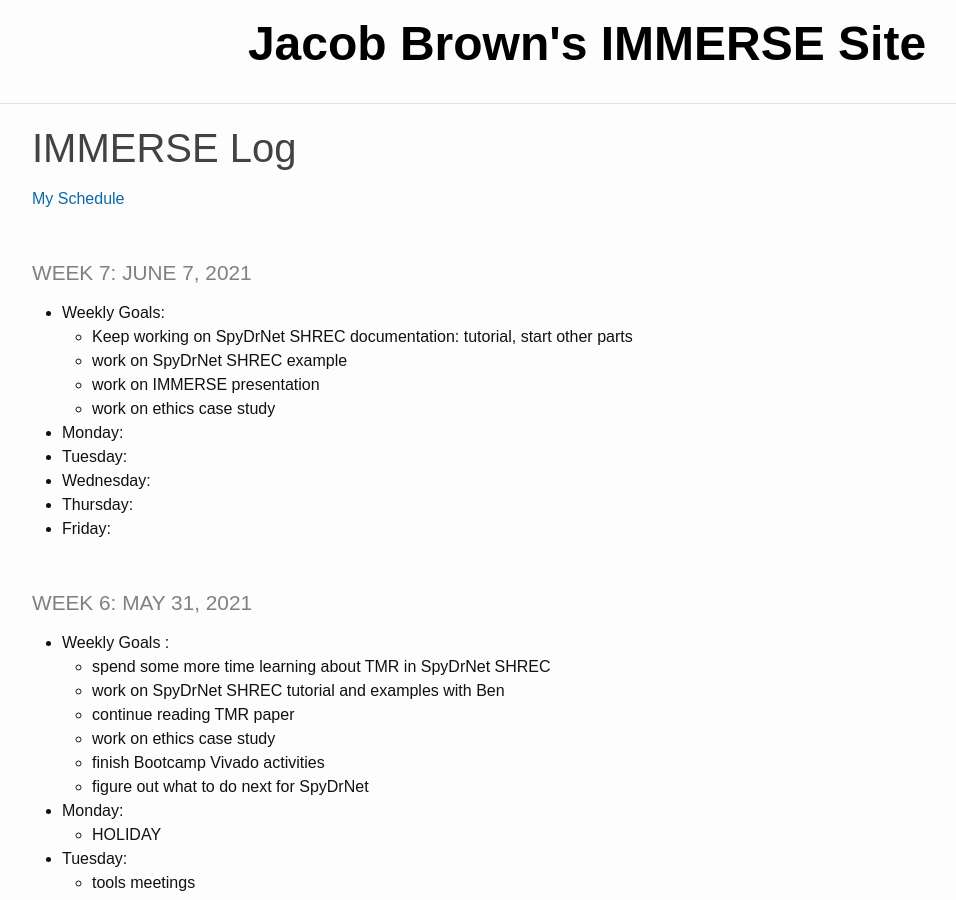
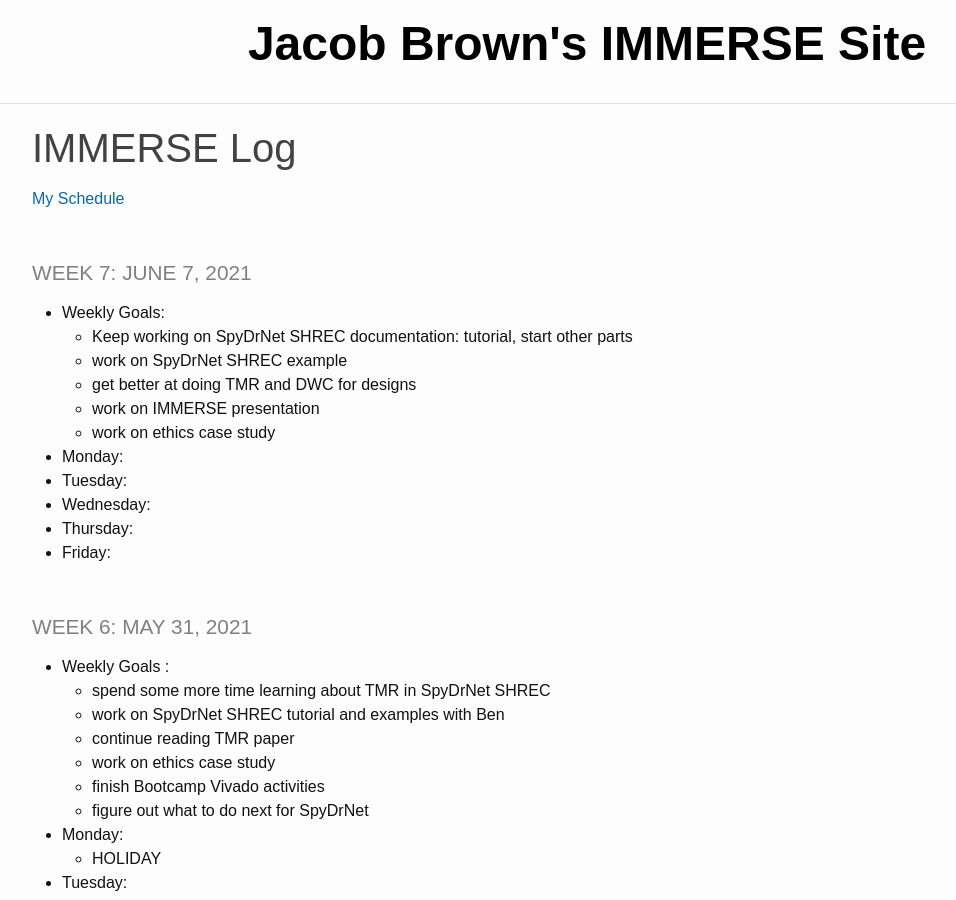
Before and after one commit to jacobdbrown4/jacob_brown, a Jekyll site: the page built from _pages/log.md, in a window 1280 px wide and 900 px high. Shown: the whole window, without its empty margins (53-1009 px from the left). Built offline with Jekyll 4.4.1, drawn with Linux system fonts in a browser that asks for light colours.

Commit message:
updated log

```diff
--- a/_pages/log.md
+++ b/_pages/log.md
@@ -8,6 +8,7 @@ title: IMMERSE Log
 * **Weekly Goals**:
   * Keep working on SpyDrNet SHREC documentation: tutorial, start other parts
   * work on SpyDrNet SHREC example
+  * get better at doing TMR and DWC for designs
   * work on IMMERSE presentation
   * work on ethics case study
 * **Monday**:
```
